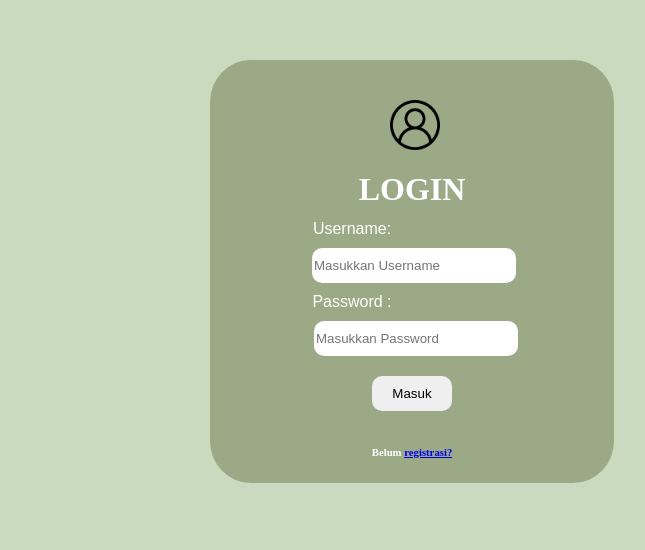
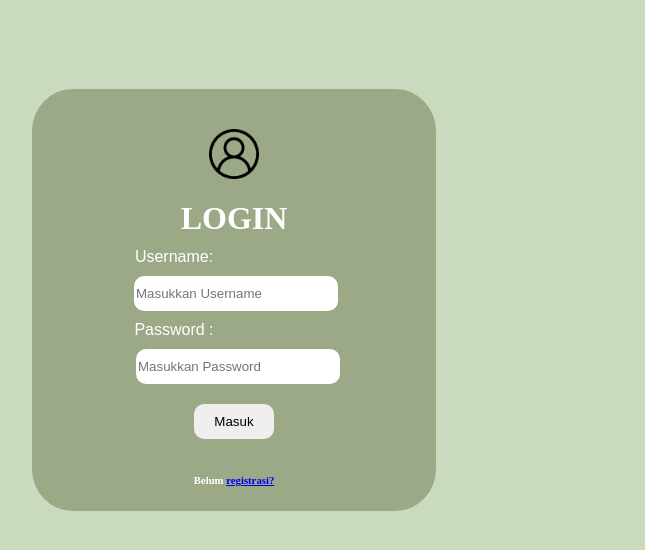
Before and after one commit to Makipak/project-login, a plain HTML site: page index.html in a window 1280 px wide. Shown: the part 108-658 px from the top of the page, without its empty margins (406-1051 px from the left). Drawn offline with Linux system fonts and the light colour scheme.

Commit message:
menambahkan flex supaya responsive

```diff
--- a/css/style.css
+++ b/css/style.css
@@ -1,25 +1,25 @@
 body{
     background-color: #C9DABF;
+    display: flex;
+    align-items: center;
+    justify-content: center;
+    height: 100vh;
 }
 
 img{
-    position: relative;
-    left: 80px;
     width: 50px;
 }
 
-.base{
+.container{
     padding: 40px 100px;
     border-radius: 10%;
+    display: flex;
+    align-items: center;
+    justify-content: center;
     color: white;
-    position: absolute;
-    display: flex;
     flex-direction:column;
     background-color: #9CA986;
     text-align: center;
-    margin-left: 76vh;
-    margin-right: auto;
-    margin-top: 20vh;
 }
 
 .username-section{
--- a/index.html
+++ b/index.html
@@ -10,14 +10,15 @@
     <title>login</title>
 </head>
 <body>
-    <main class="base">
+
+    <main class="container">
         <img src="img/user.png" alt="">
         <h1>LOGIN</h1>
         <form action="">
             <div class="data">
                 <div class="username-section">
                 <label for="username" class="username">Username:</label>
-                <input type="text" name="username" id="username" class="username-input animate__bounceIn" placeholder="Masukkan Username">
+                <input type="text" name="username" id="username" class="username-input" placeholder="Masukkan Username">
                 </div>
                 <div class="password-section">
                 <label for="password" class="password">Password :</label>
```
